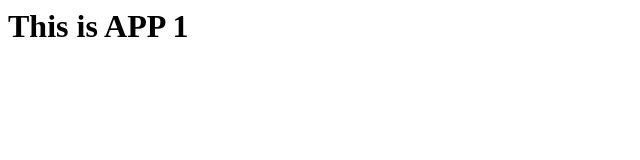
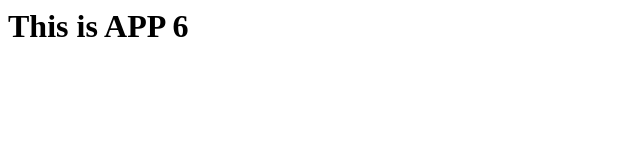
Before and after one commit to chanducherry911/eks-multi-app-deployment, a plain HTML site: page app1/index.html in a window 1280 px wide. Shown: the full height of the page, 0-640 px from the left. Drawn offline with Linux system fonts and the light colour scheme.

Commit message:
Update index.html

```diff
--- a/app1/index.html
+++ b/app1/index.html
@@ -1 +1 @@
-<h1>This is APP 1</h1>
+<h1>This is APP 6</h1>
```
